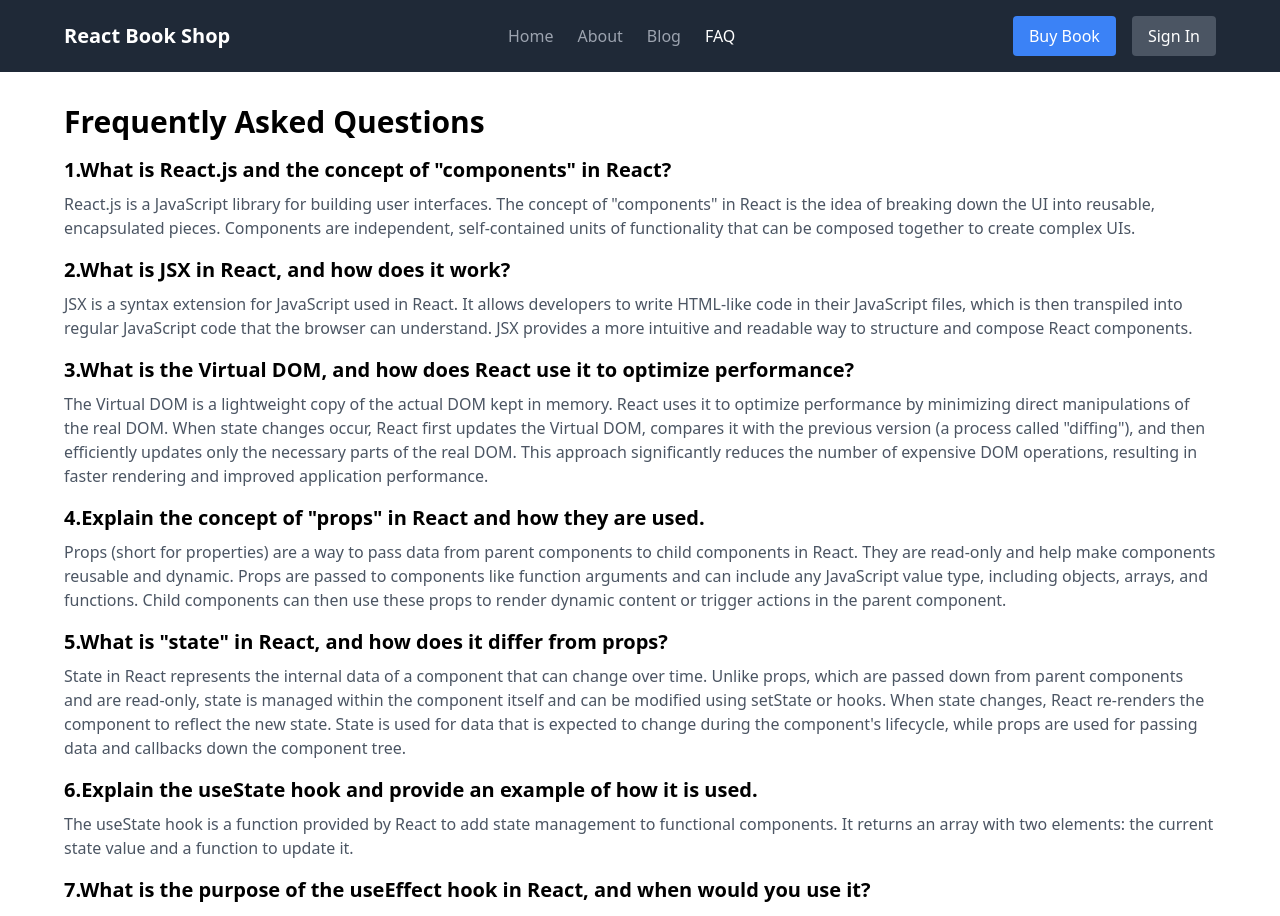
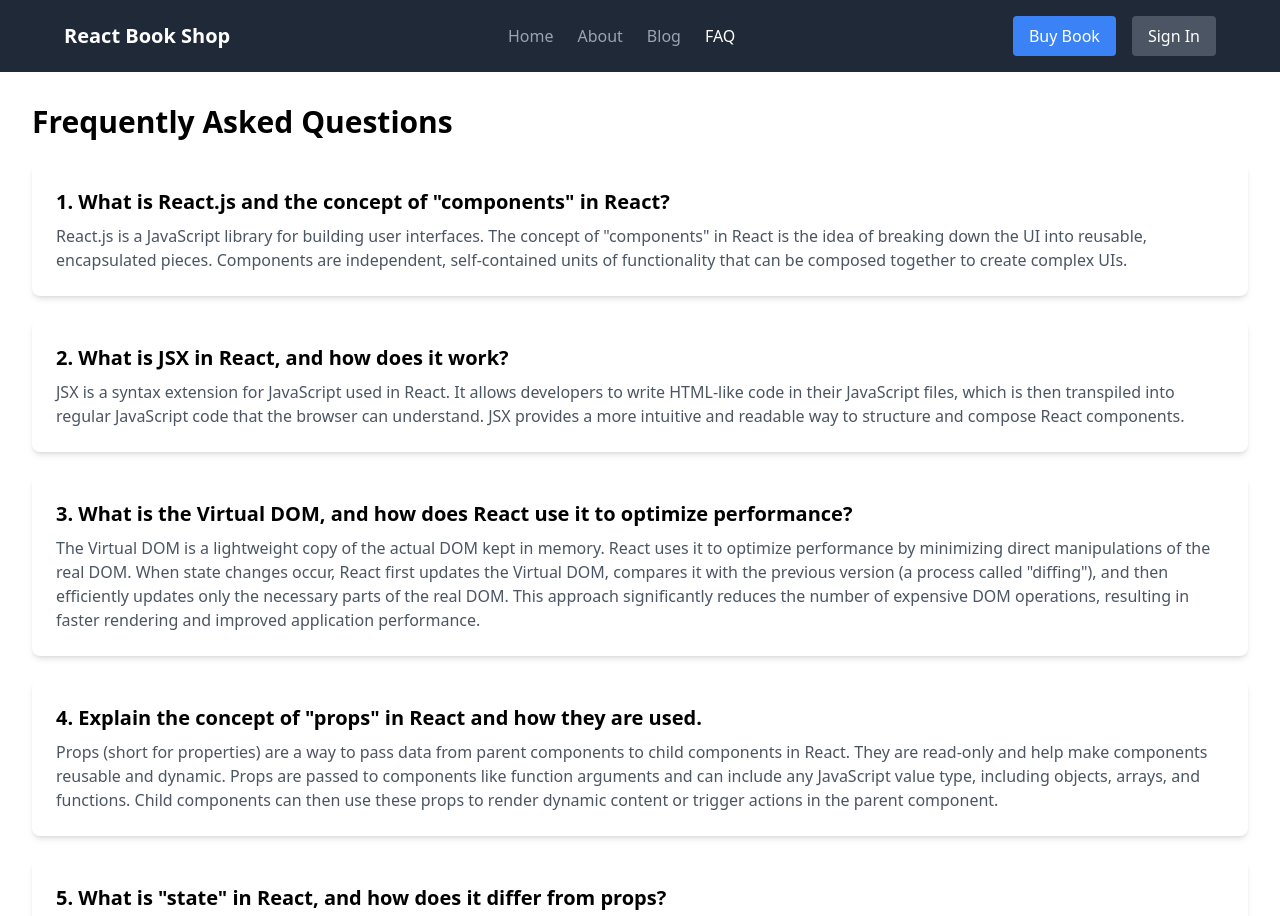
Before and after one commit to ashrafulhaque/react-book-shop, a React (Vite) app: page /faq in a window 1280 px wide. Shown: the top 916 px of the page. Built offline with nearby package versions, Linux system fonts and the light colour scheme.

Commit message:
Design of FAQ section improved by Custom ListView, Image in 404 page added.

```diff
--- a/src/components/Footer.jsx
+++ b/src/components/Footer.jsx
@@ -12,7 +12,7 @@ const Footer = () => {
               className="w-20"
             />
             <h3 className="text-lg font-bold mb-4">React Book Shop</h3>
-            <p>© 2024 Md. Ashraful Haque. All rights reserved.</p>
+            <p>© 2024 Md. Ashraful Haque. All Rights Reserved.</p>
           </div>
           <div>
             <h3 className="text-lg font-bold mb-4">Quick Links</h3>
--- a/src/pages/FAQ.jsx
+++ b/src/pages/FAQ.jsx
@@ -1,111 +1,62 @@
+import React from "react";
 import Footer from "../components/Footer";
 
 const FAQ = () => {
+  const faqData = [
+    {
+      question: '1. What is React.js and the concept of "components" in React?',
+      answer:
+        'React.js is a JavaScript library for building user interfaces. The concept of "components" in React is the idea of breaking down the UI into reusable, encapsulated pieces. Components are independent, self-contained units of functionality that can be composed together to create complex UIs.',
+    },
+    {
+      question: "2. What is JSX in React, and how does it work?",
+      answer:
+        "JSX is a syntax extension for JavaScript used in React. It allows developers to write HTML-like code in their JavaScript files, which is then transpiled into regular JavaScript code that the browser can understand. JSX provides a more intuitive and readable way to structure and compose React components.",
+    },
+    {
+      question:
+        "3. What is the Virtual DOM, and how does React use it to optimize performance?",
+      answer:
+        'The Virtual DOM is a lightweight copy of the actual DOM kept in memory. React uses it to optimize performance by minimizing direct manipulations of the real DOM. When state changes occur, React first updates the Virtual DOM, compares it with the previous version (a process called "diffing"), and then efficiently updates only the necessary parts of the real DOM. This approach significantly reduces the number of expensive DOM operations, resulting in faster rendering and improved application performance.',
+    },
+    {
+      question:
+        '4. Explain the concept of "props" in React and how they are used.',
+      answer:
+        "Props (short for properties) are a way to pass data from parent components to child components in React. They are read-only and help make components reusable and dynamic. Props are passed to components like function arguments and can include any JavaScript value type, including objects, arrays, and functions. Child components can then use these props to render dynamic content or trigger actions in the parent component.",
+    },
+    {
+      question:
+        '5. What is "state" in React, and how does it differ from props?',
+      answer:
+        "State in React represents the internal data of a component that can change over time. Unlike props, which are passed down from parent components and are read-only, state is managed within the component itself and can be modified using setState or hooks. When state changes, React re-renders the component to reflect the new state. State is used for data that is expected to change during the component's lifecycle, while props are used for passing data and callbacks down the component tree.",
+    },
+    {
+      question:
+        "6. Explain the useState hook and provide an example of how it is used.",
+      answer:
+        "The useState hook is a function provided by React to add state management to functional components. It returns an array with two elements: the current state value and a function to update it.",
+    },
+    {
+      question:
+        "7. What is the purpose of the useEffect hook in React, and when would you use it?",
+      answer:
+        "The useEffect hook in React is used for handling side effects in functional components. Side effects can include data fetching, subscriptions, or manually changing the DOM. useEffect runs after every render by default, but can be configured to run only when certain values change. You would use useEffect when you need to: 1. Perform data fetching or API calls 2. Set up subscriptions or event listeners 3. Manually change the DOM 4. Synchronize a component with an external system.",
+    },
+  ];
+
   return (
     <div className="flex flex-col min-h-screen">
-      <div className="container mx-auto px-8 sm:px-16 my-8 flex-grow">
-        <h1 className="text-3xl font-bold mb-4">Frequently Asked Questions</h1>
-        <div className="space-y-4">
-          <div>
-            <h2 className="text-xl font-bold mb-2">
-              1.What is React.js and the concept of "components" in React?
-            </h2>
-            <p className="text-gray-600">
-              React.js is a JavaScript library for building user interfaces. The
-              concept of "components" in React is the idea of breaking down the
-              UI into reusable, encapsulated pieces. Components are independent,
-              self-contained units of functionality that can be composed
-              together to create complex UIs.
-            </p>
-          </div>
-          <div>
-            <h2 className="text-xl font-bold mb-2">
-              2.What is JSX in React, and how does it work?
-            </h2>
-            <p className="text-gray-600">
-              JSX is a syntax extension for JavaScript used in React. It allows
-              developers to write HTML-like code in their JavaScript files,
-              which is then transpiled into regular JavaScript code that the
-              browser can understand. JSX provides a more intuitive and readable
-              way to structure and compose React components.
-            </p>
-          </div>
-          <div>
-            <h2 class="text-xl font-bold mb-2">
-              3.What is the Virtual DOM, and how does React use it to optimize
-              performance?
-            </h2>
-            <p class="text-gray-600">
-              The Virtual DOM is a lightweight copy of the actual DOM kept in
-              memory. React uses it to optimize performance by minimizing direct
-              manipulations of the real DOM. When state changes occur, React
-              first updates the Virtual DOM, compares it with the previous
-              version (a process called "diffing"), and then efficiently updates
-              only the necessary parts of the real DOM. This approach
-              significantly reduces the number of expensive DOM operations,
-              resulting in faster rendering and improved application
-              performance.
-            </p>
-          </div>
-          <div>
-            <h2 class="text-xl font-bold mb-2">
-              4.Explain the concept of "props" in React and how they are used.
-            </h2>
-            <p class="text-gray-600">
-              Props (short for properties) are a way to pass data from parent
-              components to child components in React. They are read-only and
-              help make components reusable and dynamic. Props are passed to
-              components like function arguments and can include any JavaScript
-              value type, including objects, arrays, and functions. Child
-              components can then use these props to render dynamic content or
-              trigger actions in the parent component.
-            </p>
-          </div>
-
-          <div>
-            <h2 class="text-xl font-bold mb-2">
-              5.What is "state" in React, and how does it differ from props?
-            </h2>
-            <p class="text-gray-600">
-              State in React represents the internal data of a component that
-              can change over time. Unlike props, which are passed down from
-              parent components and are read-only, state is managed within the
-              component itself and can be modified using setState or hooks. When
-              state changes, React re-renders the component to reflect the new
-              state. State is used for data that is expected to change during
-              the component's lifecycle, while props are used for passing data
-              and callbacks down the component tree.
-            </p>
-          </div>
-          <div>
-            <h2 class="text-xl font-bold mb-2">
-              6.Explain the useState hook and provide an example of how it is
-              used.
-            </h2>
-            <p class="text-gray-600">
-              The useState hook is a function provided by React to add state
-              management to functional components. It returns an array with two
-              elements: the current state value and a function to update it.
-            </p>
-          </div>
-          <div>
-            <h2 class="text-xl font-bold mb-2">
-              7.What is the purpose of the useEffect hook in React, and when
-              would you use it?
-            </h2>
-            <p class="text-gray-600">
-              The useEffect hook in React is used for handling side effects in
-              functional components. Side effects can include data fetching,
-              subscriptions, or manually changing the DOM. useEffect runs after
-              every render by default, but can be configured to run only when
-              certain values change. You would use useEffect when you need to:
-              1. Perform data fetching or API calls 2. Set up subscriptions or
-              event listeners 3. Manually change the DOM 4. Synchronize a
-              component with an external system.
-            </p>
-          </div>
-          {/* Add more FAQ questions and answers here */}
-        </div>
+      <div className="container mx-auto px-4 sm:px-6 lg:px-8 my-8 flex-grow">
+        <h1 className="text-3xl font-bold mb-6">Frequently Asked Questions</h1>
+        <ul className="space-y-6">
+          {faqData.map((item, index) => (
+            <li key={index} className="bg-white shadow-md rounded-lg p-6">
+              <h2 className="text-xl font-bold mb-2">{item.question}</h2>
+              <p className="text-gray-600">{item.answer}</p>
+            </li>
+          ))}
+        </ul>
       </div>
       <Footer />
     </div>
--- a/src/pages/NotFound.jsx
+++ b/src/pages/NotFound.jsx
@@ -4,13 +4,13 @@ import Footer from "../components/Footer";
 const NotFound = () => {
   return (
     <div className="flex flex-col min-h-screen">
-      <div className="container mx-auto px-8 sm:px-16 my-8 flex-grow text-center">
-        <h1 className="text-6xl font-bold mb-4">404</h1>
+      <div className="container mx-auto px-8 sm:px-16 my-4 flex-grow text-center">
+        <img src="/404.jpg" alt="404 Not Found" className="h-96 mx-auto" />
         <p className="text-2xl font-bold mb-4">Page Not Found</p>
-        <p className="text-gray-600 mb-8">
+        <p className="text-gray-600 mb-4">
           The page you are looking for does not exist or has been moved.
         </p>
-        <img src="/404.jpg" alt="404 Not Found" className="mx-auto mb-8" />
+
         <Link
           to="/"
           className="bg-blue-500 hover:bg-blue-600 text-white px-6 py-3 rounded inline-block"
```
Also changed, not shown: public/404.jpg (added).
